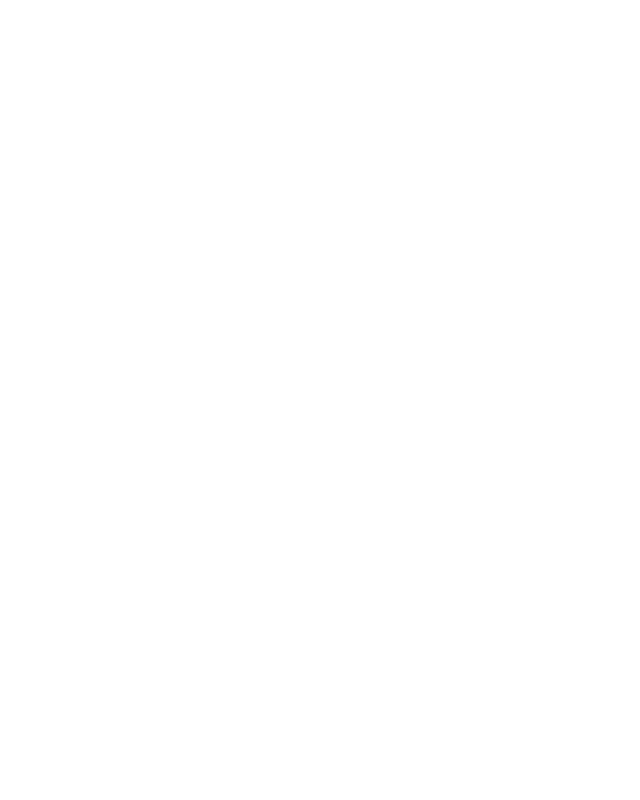
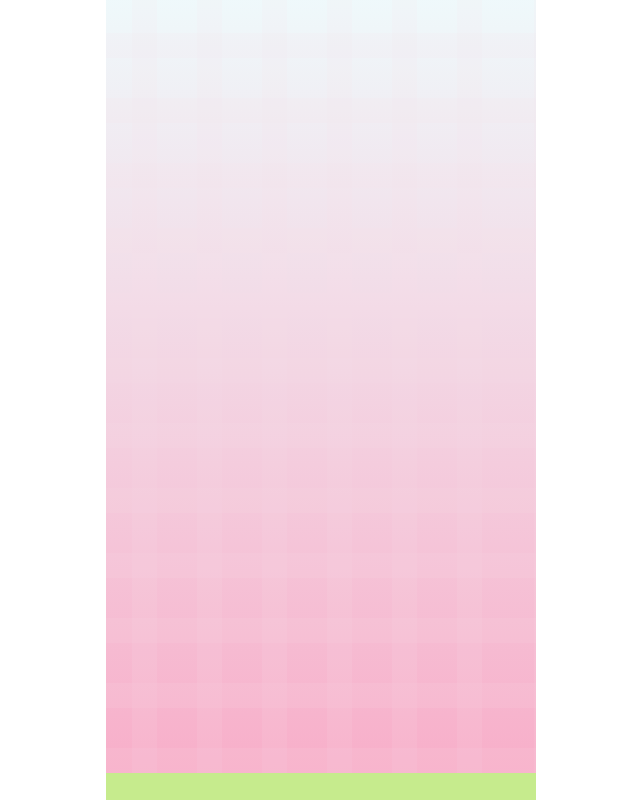
Before and after one commit to O-2ps/Oops_FE, a Next.js app: page / in a window 1280 px wide. Shown: the whole page, without its empty margins (319-959 px from the left). Built offline with nearby package versions, Linux system fonts and the light colour scheme.

Commit message:
feat :: 배경사진 저장

```diff
--- a/src/app/layout.tsx
+++ b/src/app/layout.tsx
@@ -37,7 +37,7 @@ const MainWrapper = styled.main`
   width: 100%;
   max-width: 430px;
   height: 932px;
-  background-color: #fff;
+  background-image: url("/assets/BG.svg");
   display: flex;
   flex-direction: column;
   overflow-y: auto;
--- a/src/app/page.tsx
+++ b/src/app/page.tsx
@@ -1,5 +1,7 @@
 "use client";
 
+import Landing from "@/ui/landing";
+
 export default function LandingPage() {
-  return <div>test</div>;
+  return <Landing />;
 }
--- a/src/ui/landing/index.tsx
+++ b/src/ui/landing/index.tsx
@@ -3,5 +3,5 @@
 import * as S from "./style";
 
 export default function Landing() {
-    return <S.Container>ff</S.Container>;
+    return <S.Container></S.Container>;
 }
--- a/src/ui/landing/style.ts
+++ b/src/ui/landing/style.ts
@@ -3,5 +3,4 @@ import styled from "@emotion/styled";
 export const Container = styled.div`
     width: 100%;
     height: 100%;
-    background-color: #4444;
 `;
```
